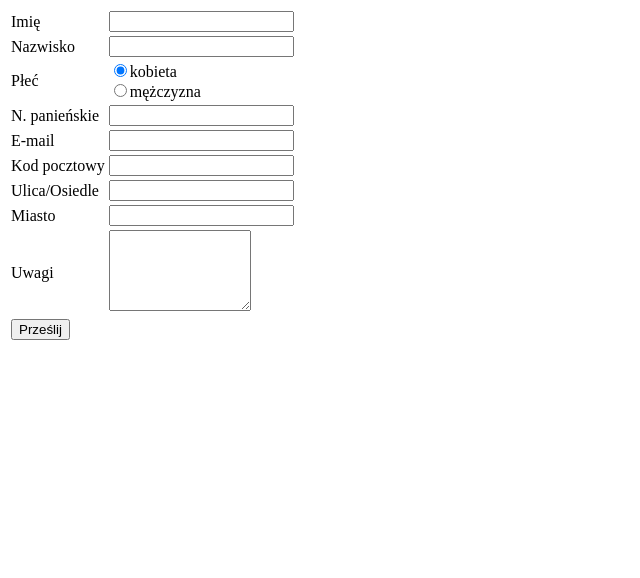
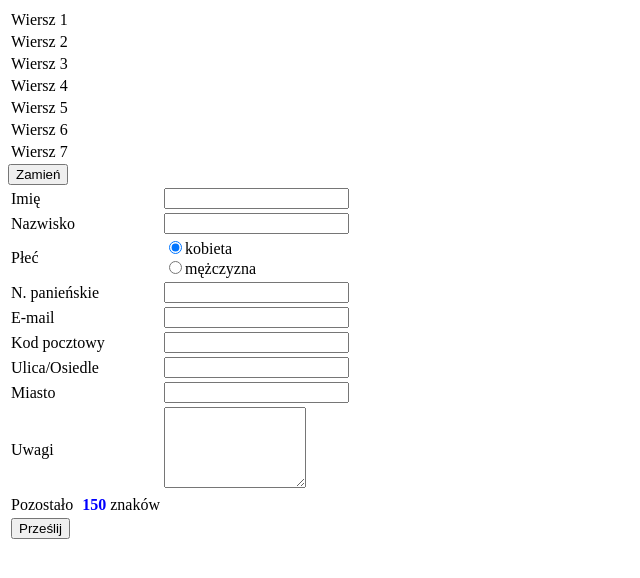
Before and after one commit to huntekah/Aplikacje-Internetowe-PUT-, a PHP site: page /form.html in a window 1280 px wide. Shown: the top 578 px of the page, without its empty margins (0-640 px from the left). Run offline with PHP 8.4, Linux system fonts and the light colour scheme.

Commit message:
lab3 excercise finished

```diff
--- a/lab3 - JavaScript/StyleSheet.css
+++ b/lab3 - JavaScript/StyleSheet.css
@@ -9,3 +9,18 @@ span.err{
 font-weight: bold;
 padding-left: 5px;
 }
+
+.green{
+    color: green;
+}
+.red{
+    color: red;
+}
+.wrong{
+    border: dashed;
+    border-color: red;
+}
+.clear_wrong{
+    border: unset;
+    border-color: unset;
+}
--- a/lab3 - JavaScript/form.html
+++ b/lab3 - JavaScript/form.html
@@ -7,10 +7,24 @@
     <link rel="stylesheet" type="text/css" href="StyleSheet.css" title="Arkusz stylów CSS">
 </head>
 <body>
+
+    <table>
+        <tbody>
+            <tr><td>Wiersz 1</td></tr>
+            <tr><td>Wiersz 2</td></tr>
+            <tr><td>Wiersz 3</td></tr>
+            <tr><td>Wiersz 4</td></tr>
+            <tr><td>Wiersz 5</td></tr>
+            <tr><td>Wiersz 6</td></tr>
+            <tr><td>Wiersz 7</td></tr>
+        </tbody>
+    </table>
+
+    <input type="submit" value="Zamień" onclick="return zamien();">
     <form name="dane_osobowe">
 
         <table>
-            <tr><td>Imię</td><td><input type="text" name="f_imie"><span class="err" id="e_imie" /></td></tr>
+            <tr><td>Imię</td><td><input type="text" name="f_imie"><span class="err" id="e_imie" ></span></td></tr>
             <tr><td>Nazwisko</td><td><input type="text" name="f_nazwisko"></td></tr>
             <tr>
                 <td>Płeć</td>
@@ -21,15 +35,20 @@
             </tr>
             <tr id="NazwiskoPanienskie"><td> N. panieńskie </td><td><input type="text" name="f_nazwisko_p"></td></tr>
             <tr><td>E-mail</td><td><input type="text" name="f_email"></td></tr>
-            <tr><td>Kod pocztowy</td><td><input type="text" name="f_kod"></td></tr>
+            <tr><td>Kod pocztowy</td><td><input type="text" name="f_kod" onkeyup="return checkZIPCodeRegEx();"><span id="kod"></span></td></tr>
             <tr><td>Ulica/Osiedle</td><td><input type="text" name="f_ulica"></td></tr>
             <tr><td>Miasto</td><td><input type="text" name="f_miasto"></td></tr>
             <tr>
                 <td>Uwagi</td>
                 <td>
-                    <textarea rows="5" cols="15" name="uwagi"></textarea>
+                    <textarea rows="5" cols="15" name="uwagi"
+                              onkeyup="cnt(this.form.uwagi, document.getElementById('zostalo'), 150)"></textarea>
                 </td>
             </tr>
+            <tr>
+                <td>Pozostało <span id="zostalo">150</span> znaków</td>
+            </tr>
+
             <tr><td colspan="2"><input type="submit" value="Prześlij" onclick="return validate(this.form);"></td></tr>
         </table>
     </form>
--- a/lab3 - JavaScript/form_check.js
+++ b/lab3 - JavaScript/form_check.js
@@ -1,6 +1,7 @@
 // JavaScript source code
 function isWhiteSpace(str) {
     var ws = "\t\n\r ";
+    if (str == undefined) return true;
     for (var i = 0; i < str.length; i++) {
         var c = str.charAt(i);
         if (ws.indexOf(c) == -1) {
@@ -11,22 +12,18 @@ function isWhiteSpace(str) {
 }
 
 function isEmpty(text) {
+    if (text == undefined) return true;
     return !text.length || isWhiteSpace(text);
 }
 
-function checkString(text, message) {
-
-    //if (typeof checkString.ret == 'undefined') {
-    //    // It has not... perform the initialization
-    //    checkString.ret = true;
-    //}
-    //alert(checkString.ret);
-    if (isEmpty(text) && checkString.ret) {
-        alert(message);
-        checkString.ret = false;
+function checkString(obj) {
+    var str = obj.value;
+    if (isWhiteSpace(str) || isEmpty(str)) {
         return false;
     }
-    return true;
+    else {
+        return true;
+    }
 }
 
 function checkEmail(str) {
@@ -69,16 +66,17 @@ function clearError(objName) {
 
 function showElement(e) {
     document.getElementById(e).style.visibility = 'visible';
+    document.getElementById(e).style.display = 'table-row';
 }
 function hideElement(e) {
     document.getElementById(e).style.visibility = 'hidden';
+    document.getElementById(e).style.display = 'none';
 }
 
 
 function checkStringAndFocus(obj, msg) {
     var str = obj.value;
     var errorFieldName = "e_" + obj.name.substr(2, obj.name.length);
-    alert(errorFieldName);
     if (isWhiteSpace(str) || isEmpty(str)) {
         document.getElementById(errorFieldName).innerHTML = msg;
         obj.focus();
@@ -100,16 +98,102 @@ function checkEmailRegEx(str) {
     }
 }
 
+function checkZIPCodeRegEx() {
+    var ZipCode = /[0-9]{2}\-+[0-9]{3}/;
+    var str = document.getElementsByName("f_kod")[0].value;
+    var element = document.getElementById("kod");
+    if (ZipCode.test(str)) {
+        element.innerHTML = "OK";
+        element.className = "green";
+        return false;
+    }
+    else {
+        element.innerHTML = "Źle";
+        element.className = "red";
+        if (str == undefined) {
+            startTimer("kod");
+            return true;
+        }
+        if (str.length == 0)
+            startTimer("kod");
+        return true;
+    }
+}
+
+
 function validate(form) {
-    //checkString.ret = true;
+    alterRows(1, (document.getElementsByTagName("TR"))[0]);
+    ret = true;
+    //var elements = form.getElementById("dane_osobowe").elements;
+    for (var element in form) {
+        //console.log(form[element].name);
+        if (form[element] != undefined){
+            if (form[element].tagName == "INPUT" && form[element].type === "text" && checkString(form[element]) == false) {
+              //  var msg = toString(checkString(form[element])) + form[element].value;
+                //alert(msg);
+                form[element].className = "wrong";
+        }
+        else form[element].className = "clear_wrong";}
+    }
+
     ret = ret && checkStringAndFocus(form.elements["f_imie"], "Podaj Imie");
+
+    ret = ret && !checkZIPCodeRegEx();
+
     //ret = checkString(form.elements["f_imie"].value, "Podaj imię");
-    //ret = ret && checkString(form.elements["f_nazwisko"].value, "Podaj nazwisko");
-    //ret = ret && checkString(form.elements["f_kod"].value, "Podaj kod");
-    //ret = ret && checkString(form.elements["f_ulica"].value, "Podaj ulicę");
-    //ret = ret && checkString(form.elements["f_miasto"].value, "Podaj miasto");
+    ret = ret && checkString(form.elements["f_nazwisko"].value, "Podaj nazwisko");
+    ret = ret && checkString(form.elements["f_kod"].value, "Podaj kod");
+    ret = ret && checkString(form.elements["f_ulica"].value, "Podaj ulicę");
+    ret = ret && checkString(form.elements["f_miasto"].value, "Podaj miasto");
 
     ret = ret && checkEmailRegEx(form.elements["f_email"].value);
 
     return ret;
 }
+
+function alterRows(i, e) {
+    if (e) {
+        if (i % 2 == 1) {
+            e.setAttribute("style", "background-color: Aqua;");
+        }
+        e = e.nextSibling;
+        while (e && e.nodeType != 1) {
+            e = e.nextSibling;
+        }
+        alterRows(++i, e);
+    }
+}
+
+function nextNode(e) {
+    while (e && e.nodeType != 1) {
+        e = e.nextSibling;
+    }
+    return e;
+}
+function prevNode(e) {
+    while (e && e.nodeType != 1) {
+        e = e.previousSibling;
+    }
+    return e;
+}
+
+function swapRows(b) {
+    var tab = prevNode(b.previousSibling);
+    var tBody = nextNode(tab.firstChild);
+    var lastNode = prevNode(tBody.lastChild);
+    tBody.removeChild(lastNode);
+    var firstNode = nextNode(tBody.firstChild);
+    tBody.insertBefore(lastNode, firstNode);
+    return false;
+}
+
+function zamien() {
+    swapRows(document.querySelector("tbody tr"));
+}
+
+function cnt(form, msg, maxSize) {
+    if (form.value.length > maxSize)
+        form.value = form.value.substring(0, maxSize);
+    else
+        msg.innerHTML = maxSize - form.value.length;
+}
```
Also changed, not shown: lab3 - JavaScript/form2.html (added, +41 -0 lines), 1 other file.
